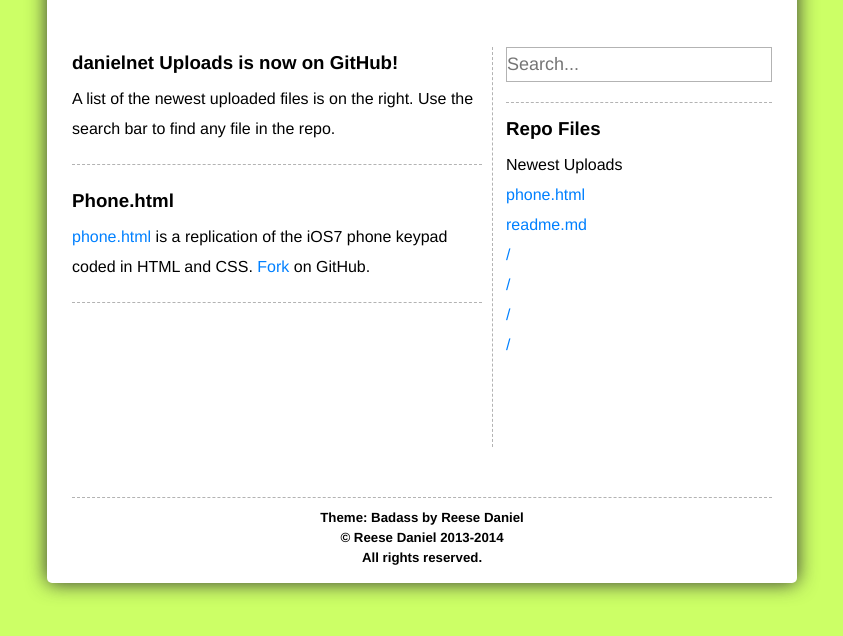
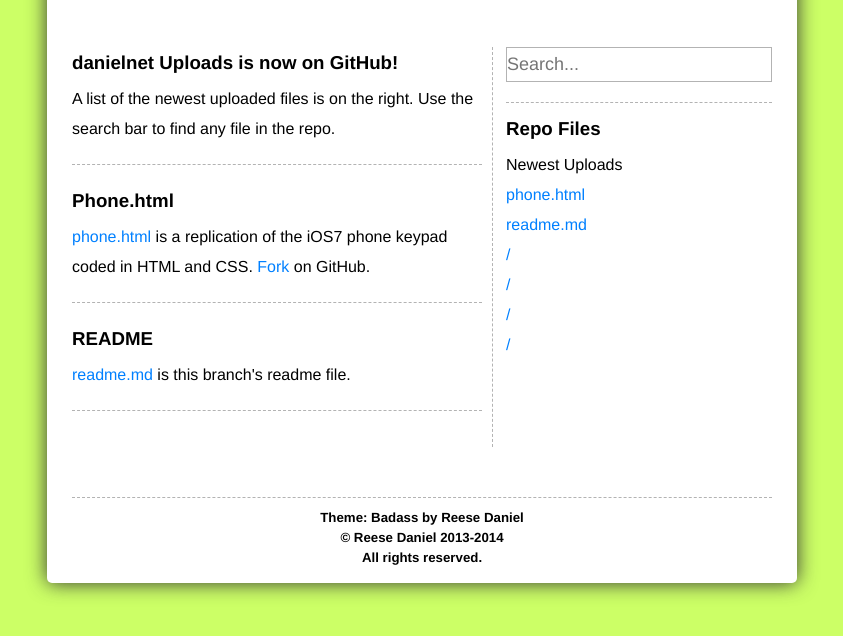
Before and after one commit to reesedaniel/uploads, a plain HTML site: page home.html in a window 1280 px wide. Shown: the part 134-770 px from the top of the page, without its empty margins (218-1061 px from the left). Drawn offline with Linux system fonts and the light colour scheme.

Commit message:
New article about readme

```diff
--- a/home.html
+++ b/home.html
@@ -23,6 +23,11 @@
     <article>
         <h3>Phone.html</h3>
         <p><a href="phone.html">phone.html</a> is a replication of the iOS7 phone keypad coded in HTML and CSS. <a href="https://github.com/reesedaniel/uploads/blob/gh-pages/phone.html">Fork</a> on GitHub.</p>
+    </article>
+
+    <article>
+        <h3>README</h3>
+        <p><a href="readme.md">readme.md</a> is this branch's readme file.</p>
     </article>
   </div>
 
```
